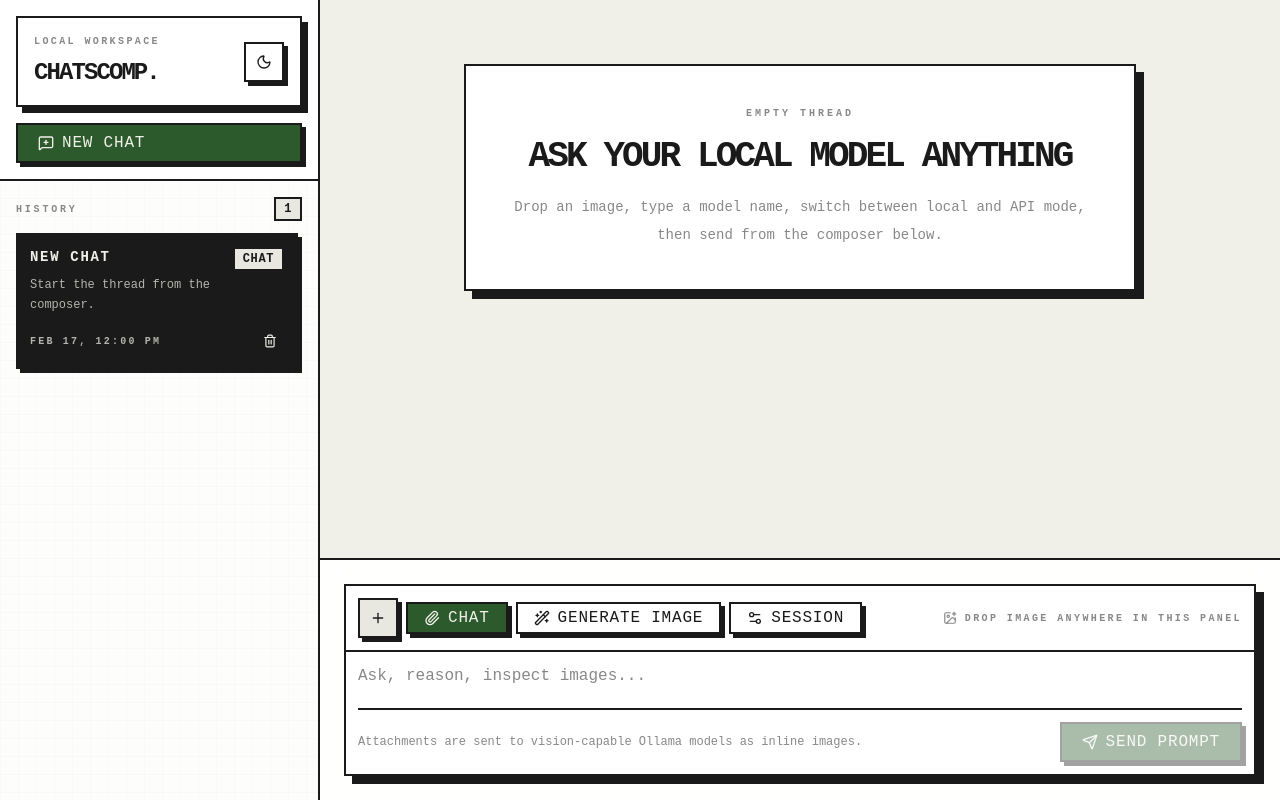
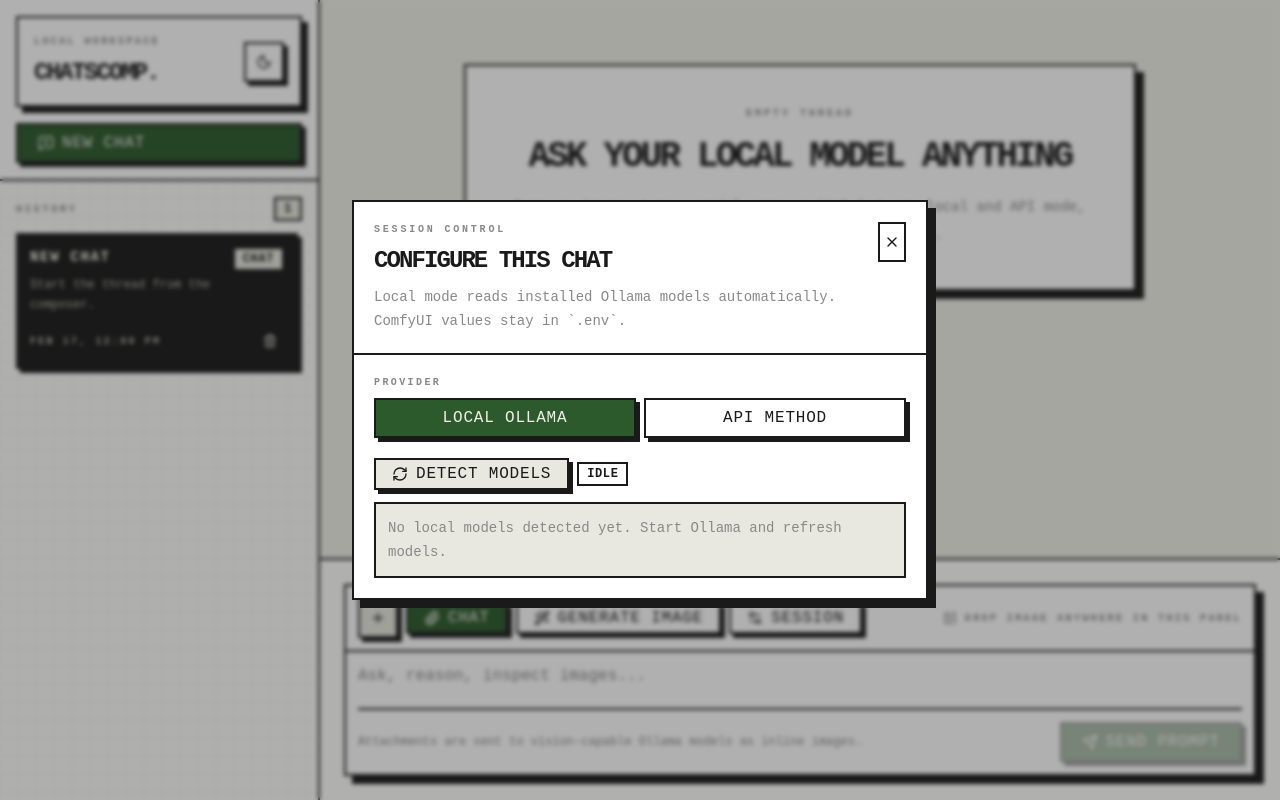
Before and after one commit to DancingPumpkin65/chatscomp-main, a React (Vite) app: page / in a window 1280 px wide. Built offline with nearby package versions, Linux system fonts and the light colour scheme; a web font is replaced by a local one.

Commit message:
feat: add session modal for provider and model configuration

```diff
--- a/src/App.tsx
+++ b/src/App.tsx
@@ -1,6 +1,7 @@
 import { startTransition, useEffect, useLayoutEffect, useMemo, useRef, useState } from "react";
 import { Composer } from "./components/Composer";
 import { MessageList } from "./components/MessageList";
+import { SessionModal } from "./components/SessionModal";
 import { Sidebar } from "./components/Sidebar";
 import { createMessage, createSession, deriveTitle, touchSession } from "./lib/session";
 import { loadSessions, saveSessions } from "./lib/storage";
@@ -31,9 +32,9 @@ export function App() {
   useEffect(() => { saveSessions(sessions); }, [sessions]);
   useLayoutEffect(() => { const scroller = mainRef.current; const target = endRef.current; if (!scroller || !target) return; const behavior = activeSession.messages.length > 1 ? "smooth" : "auto"; requestAnimationFrame(() => { target.scrollIntoView({ block: "end", behavior }); }); }, [activeSession.id, activeSession.messages.length, isSending, composerOffset]);
   function updateSession(sessionId: string, updater: (session: ChatSession) => ChatSession) { setSessions((currentSessions) => sortSessions(currentSessions.map((session) => session.id === sessionId ? updater(session) : session))); }
-  function handleCreateSession() { const session = createSession("chat"); startTransition(() => { setSessions((currentSessions) => sortSessions([session, ...currentSessions])); setActiveSessionId(session.id); setPrompt(""); setAttachments([]); setAppError("");  }); }
-  function handleSelectSession(sessionId: string) { const nextSession = sessions.find((session) => session.id === sessionId); startTransition(() => { setActiveSessionId(sessionId); setPrompt(""); setAttachments([]); setAppError("");  }); }
-  function handleDeleteSession(sessionId: string) { const remainingSessions = sessions.filter((session) => session.id !== sessionId); const nextActiveSession = remainingSessions.find((session) => session.id === activeSessionId) ?? remainingSessions[0]; if (remainingSessions.length === 0) { const replacementSession = createSession("chat"); setSessions([replacementSession]); setActiveSessionId(replacementSession.id); setPrompt(""); setAttachments([]); setAppError("");  return; } setSessions(sortSessions(remainingSessions)); setPrompt(""); setAttachments([]); setAppError(""); if (activeSessionId === sessionId && nextActiveSession) { setActiveSessionId(nextActiveSession.id);  } }
+  function handleCreateSession() { const session = createSession("chat"); startTransition(() => { setSessions((currentSessions) => sortSessions([session, ...currentSessions])); setActiveSessionId(session.id); setPrompt(""); setAttachments([]); setAppError(""); setIsSessionModalOpen(true); }); }
+  function handleSelectSession(sessionId: string) { const nextSession = sessions.find((session) => session.id === sessionId); startTransition(() => { setActiveSessionId(sessionId); setPrompt(""); setAttachments([]); setAppError(""); setIsSessionModalOpen(Boolean(nextSession && nextSession.messages.length === 0)); }); }
+  function handleDeleteSession(sessionId: string) { const remainingSessions = sessions.filter((session) => session.id !== sessionId); const nextActiveSession = remainingSessions.find((session) => session.id === activeSessionId) ?? remainingSessions[0]; if (remainingSessions.length === 0) { const replacementSession = createSession("chat"); setSessions([replacementSession]); setActiveSessionId(replacementSession.id); setPrompt(""); setAttachments([]); setAppError(""); setIsSessionModalOpen(true); return; } setSessions(sortSessions(remainingSessions)); setPrompt(""); setAttachments([]); setAppError(""); if (activeSessionId === sessionId && nextActiveSession) { setActiveSessionId(nextActiveSession.id); setIsSessionModalOpen(nextActiveSession.messages.length === 0); } }
   function handleSettingsChange(update: Partial<SessionSettings>) { if (!activeSession) return; updateSession(activeSession.id, (session) => touchSession(session, { settings: { ...session.settings, ...update } })); }
   function handleModeChange(mode: WorkspaceMode) { if (!activeSession) return; updateSession(activeSession.id, (session) => touchSession(session, { mode })); }
   async function handleSend() { if (!activeSession || !prompt.trim() || isSending) return; setIsSending(true); setAppError(""); const session = activeSession; const draftPrompt = prompt.trim(); const draftAttachments = attachments; const userMessage = createMessage("user", draftPrompt, draftAttachments);  updateSession(session.id, (currentSession) => touchSession(currentSession, { title: currentSession.messages.length === 0 ? deriveTitle(draftPrompt) : currentSession.title, messages: [...currentSession.messages, userMessage] })); setPrompt(""); setAttachments([]); try { const assistantMessage = createMessage("assistant", "Session wiring is ready for the next integration stage."); updateSession(session.id, (currentSession) => touchSession(currentSession, { messages: [...currentSession.messages, assistantMessage] })); } catch (error) { const errorMessage = error instanceof Error ? error.message : "The request failed."; setAppError(errorMessage);  } finally { setIsSending(false); } }
@@ -46,6 +47,7 @@ export function App() {
         <main ref={mainRef} className="chat-scrollbar min-h-[100dvh] flex-1 overflow-y-auto" style={{ paddingBottom: `${composerOffset}px` }}><MessageList mode={activeSession.mode} messages={activeSession.messages} isSending={isSending} endRef={endRef} endOffset={composerOffset} /></main>
         <div ref={composerShellRef} className="fixed inset-x-0 bottom-0 z-30 lg:left-[320px]"><Composer mode={activeSession.mode} prompt={prompt} attachments={attachments} isSending={isSending} dragActive={dragActive} onPromptChange={setPrompt} onModeChange={handleModeChange} onOpenSession={() => setIsSessionModalOpen(true)} onAttachClick={() => fileInputRef.current?.click()} onRemoveAttachment={(attachmentId) => setAttachments((current) => current.filter((attachment) => attachment.id !== attachmentId))} onSubmit={() => void handleSend()} /></div>
       </div>
+      <SessionModal open={isSessionModalOpen} settings={activeSession.settings} models={models} modelsStatus={modelsStatus} modelsError={modelsError} onClose={() => setIsSessionModalOpen(false)} onRefreshModels={() => void refreshModels(activeSession)} onSettingsChange={handleSettingsChange} />
     </div>
   );
 }
--- /dev/null
+++ b/src/components/SessionModal.tsx
@@ -0,0 +1,152 @@
+import { RefreshCw, X } from "lucide-react";
+import { Badge, Button, Card, Input } from "../design-system";
+import type { SessionSettings } from "../types";
+
+type SessionModalProps = {
+  open: boolean;
+  settings: SessionSettings;
+  models: string[];
+  modelsStatus: "idle" | "loading" | "ready" | "error";
+  modelsError: string;
+  onClose: () => void;
+  onRefreshModels: () => void;
+  onSettingsChange: (update: Partial<SessionSettings>) => void;
+};
+
+export function SessionModal({
+  open,
+  settings,
+  models,
+  modelsStatus,
+  modelsError,
+  onClose,
+  onRefreshModels,
+  onSettingsChange,
+}: SessionModalProps) {
+  if (!open) {
+    return null;
+  }
+
+  const localMode = settings.providerMode === "local";
+  const showLocalSelect = localMode && models.length > 0;
+
+  return (
+    <div className="fixed inset-0 z-50 flex items-start justify-center bg-[color-mix(in_srgb,var(--background-alt)_34%,transparent)] px-4 py-10 backdrop-blur-[2px] md:items-center">
+      <Card className="w-full max-w-xl bg-[var(--surface)]">
+        <div className="flex items-start justify-between gap-4 border-b-2 border-[var(--border)] p-5">
+          <div>
+            <p className="text-[10px] font-bold uppercase tracking-[0.28em] text-[var(--foreground-muted)]">
+              Session Control
+            </p>
+            <h2 className="mt-2 text-2xl font-black uppercase tracking-[-0.08em] text-[var(--foreground)]">
+              Configure this chat
+            </h2>
+            <p className="mt-2 text-sm leading-6 text-[var(--foreground-muted)]">
+              Local mode reads installed Ollama models automatically. ComfyUI values stay in `.env`.
+            </p>
+          </div>
+          <button
+            type="button"
+            onClick={onClose}
+            className="flex h-10 w-10 items-center justify-center border-2 border-[var(--border)] bg-[var(--surface)] text-[var(--foreground)] transition hover:bg-[var(--foreground)] hover:text-[var(--foreground-inverse)]"
+          >
+            <X className="size-4" />
+          </button>
+        </div>
+
+        <div className="grid gap-5 p-5">
+          <div className="grid gap-2">
+            <span className="text-[10px] font-bold uppercase tracking-[0.24em] text-[var(--foreground-muted)]">
+              Provider
+            </span>
+            <div className="grid grid-cols-2 gap-2">
+              <Button
+                variant={localMode ? "primary" : "outline"}
+                onClick={() => onSettingsChange({ providerMode: "local" })}
+              >
+                Local Ollama
+              </Button>
+              <Button
+                variant={localMode ? "outline" : "primary"}
+                onClick={() => onSettingsChange({ providerMode: "api" })}
+              >
+                API Method
+              </Button>
+            </div>
+          </div>
+
+          {localMode ? (
+            <div className="grid gap-3">
+              <div className="flex items-center gap-2">
+                <Button variant="secondary" size="sm" onClick={onRefreshModels}>
+                  <RefreshCw className={modelsStatus === "loading" ? "animate-spin" : ""} />
+                  Detect models
+                </Button>
+                <Badge variant={modelsStatus === "error" ? "destructive" : "outline"}>
+                  {modelsStatus}
+                </Badge>
+              </div>
+
+              {showLocalSelect ? (
+                <label className="grid gap-2 text-[10px] font-bold uppercase tracking-[0.24em] text-[var(--foreground-muted)]">
+                  Installed models
+                  <select
+                    value={settings.model}
+                    onChange={(event) => onSettingsChange({ model: event.target.value })}
+                    className="h-10 w-full border-2 border-[var(--border)] bg-[var(--surface)] px-3 text-sm text-[var(--foreground)] outline-none"
+                  >
+                    {models.map((model) => (
+                      <option key={model} value={model}>
+                        {model}
+                      </option>
+                    ))}
+                  </select>
+                </label>
+              ) : (
+                <div className="border-2 border-[var(--border)] bg-[var(--surface-alt)] px-3 py-3 text-sm leading-6 text-[var(--foreground-muted)]">
+                  {modelsStatus === "loading"
+                    ? "Checking local Ollama for installed models."
+                    : "No local models detected yet. Start Ollama and refresh models."}
+                </div>
+              )}
+            </div>
+          ) : (
+            <div className="grid gap-3">
+              <label className="grid gap-2 text-[10px] font-bold uppercase tracking-[0.24em] text-[var(--foreground-muted)]">
+                Ollama API URL
+                <Input
+                  value={settings.baseUrl}
+                  placeholder="http://localhost:11434"
+                  onChange={(event) => onSettingsChange({ baseUrl: event.target.value })}
+                />
+              </label>
+              <label className="grid gap-2 text-[10px] font-bold uppercase tracking-[0.24em] text-[var(--foreground-muted)]">
+                Model name
+                <Input
+                  value={settings.model}
+                  placeholder="gemma4:e2b"
+                  onChange={(event) => onSettingsChange({ model: event.target.value })}
+                />
+              </label>
+              <label className="grid gap-2 text-[10px] font-bold uppercase tracking-[0.24em] text-[var(--foreground-muted)]">
+                API key
+                <Input
+                  value={settings.apiKey}
+                  placeholder="Optional bearer token"
+                  onChange={(event) => onSettingsChange({ apiKey: event.target.value })}
+                />
+                <span className="text-xs font-normal normal-case tracking-normal text-[var(--foreground-muted)]">
+                  Example model name: `gemma4:e2b`
+                </span>
+              </label>
+            </div>
+          )}
+
+          {modelsError ? (
+            <p className="text-sm leading-6 text-[var(--destructive)]">{modelsError}</p>
+          ) : null}
+        </div>
+      </Card>
+    </div>
+  );
+}
```
